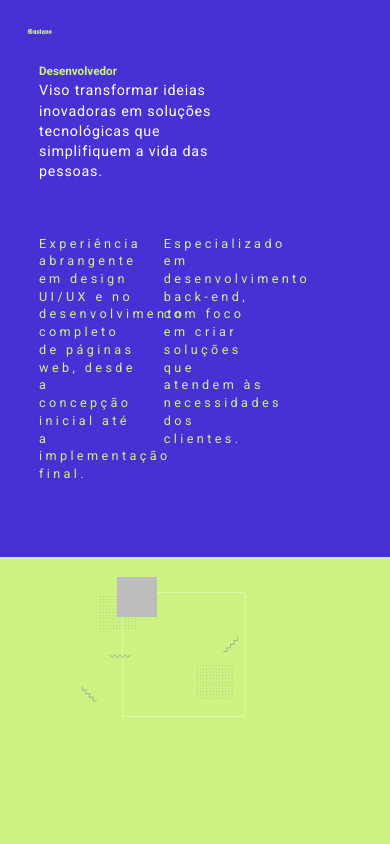
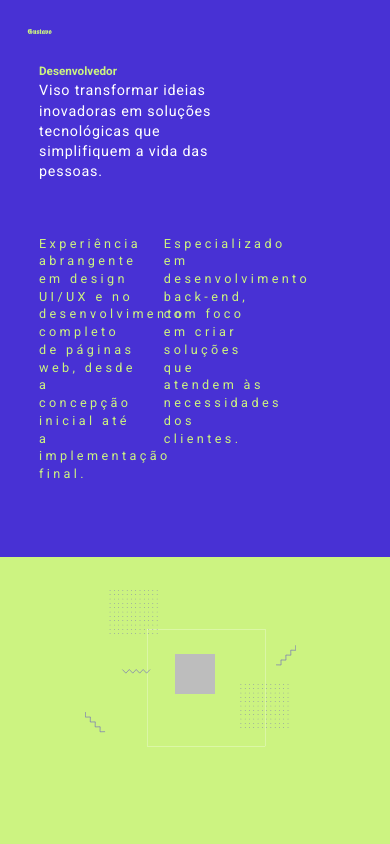
Before and after one commit to duarte25/portfolio, a Next.js app: page / in a window 390 px wide. Shown: the top 844 px of the page. Built offline with nearby package versions, Linux system fonts and the light colour scheme.

Commit message:
Responsividade em perfil

```diff
--- a/src/components/perfil/styles.module.css
+++ b/src/components/perfil/styles.module.css
@@ -125,30 +125,34 @@
     }
 
     .containerPerfil {
-        margin: 5% 0 0 0;
+        margin: -5% 0 0 0;
     }
 
     .avatarWrapper {
         position: relative;
-        width: 40vw;
-        height: 60vw;
+        width: 60vw;
+        height: 70vw;
+        display: flex;
+        align-items: center;
+        justify-content: center;
     }
 
     .photoPerfil {
         width: 30vw;
-        height: 55%;
+        height: 45%;
     }
 
     .square {
-        padding: 1vw;
-        margin-top: -25%;
-        margin-left: -7%;
+        padding: 12vw;
+        margin-top: 6%;
+        margin-left: 5%;
         z-index: 1;
     }
 
     .squarePoints {
-        margin-top: -10vw;
-        margin-left: -9vw;
+        margin-top: -2%;
+        margin-left: -2%;
+        padding: 3vw;
         z-index: 2;
     }
 
```
